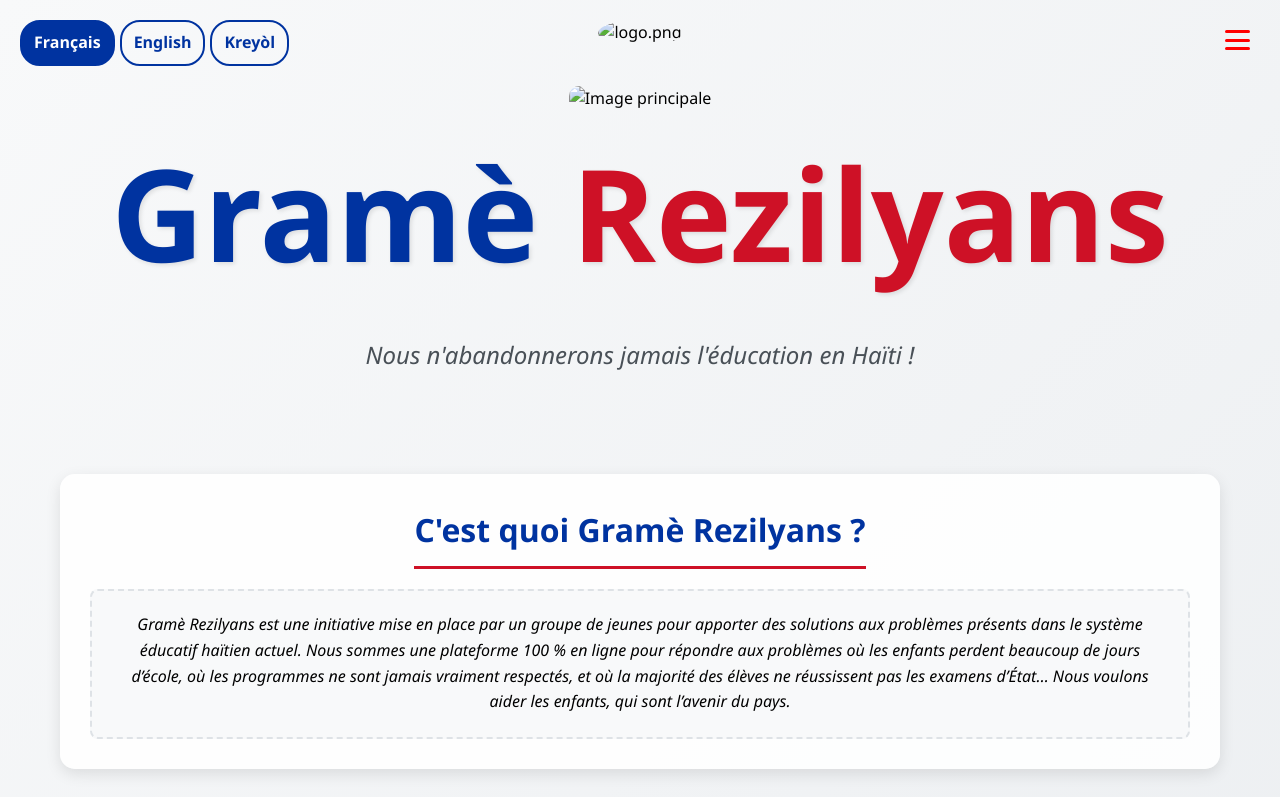
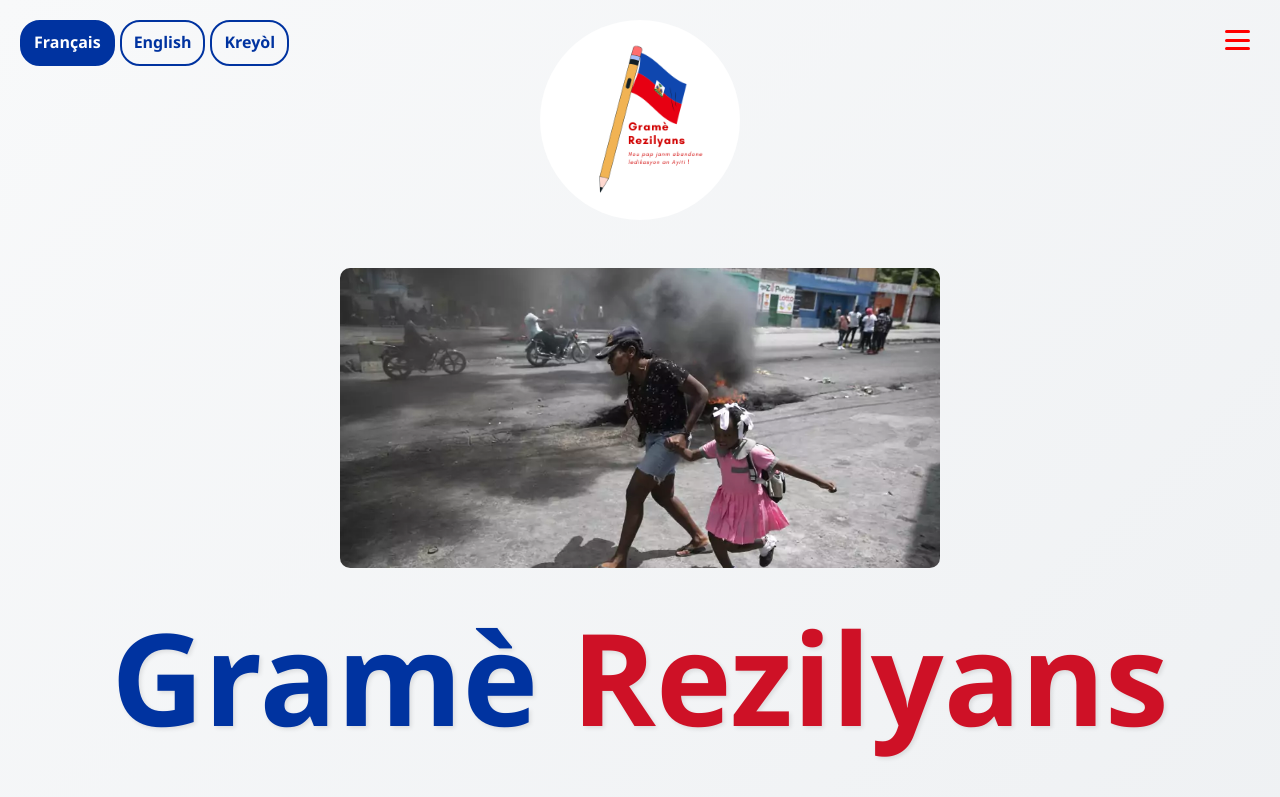
Before and after one commit to gramerezilyans/1, a plain HTML site: page index-fr.html in a window 1280 px wide. Shown: the top 797 px of the page. Drawn offline with Linux system fonts and the light colour scheme.

Commit message:
Update index-fr.html

```diff
--- a/index-fr.html
+++ b/index-fr.html
@@ -752,7 +752,7 @@
 
     <!-- Header -->
     <header>
-        <img src="images/logo.png" alt="logo.png" style="width: 200px; height: 200px; border-radius: 50%; object-fit: cover;">
+        <img src="logo.png" alt="logo.png" style="width: 200px; height: 200px; border-radius: 50%; object-fit: cover;">
         </div>
     </header>
 
@@ -764,7 +764,7 @@
 
     <!-- Hero Section -->
     <section class="hero">
-        <img src="images/image-hero.png" alt="Image principale" style="width: 100%; max-width: 600px; height: 300px; border-radius: 10px; object-fit: cover;">
+        <img src="image-hero.png" alt="Image principale" style="width: 100%; max-width: 600px; height: 300px; border-radius: 10px; object-fit: cover;">
 
         <h1 class="main-title">
             <span class="de">Gramè</span> <span class="fi">Rezilyans</span>
```
